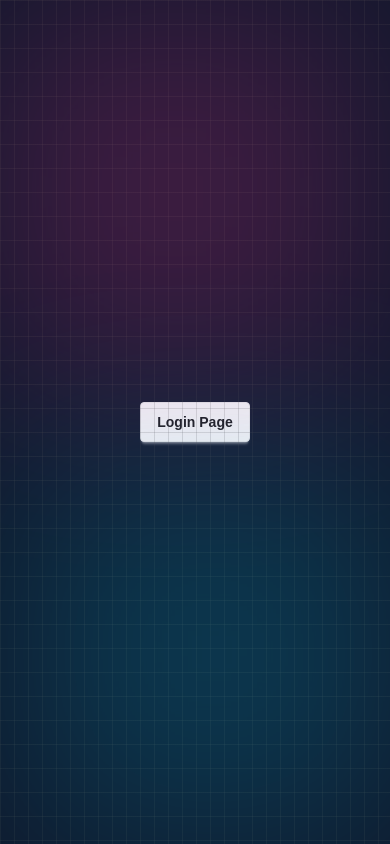
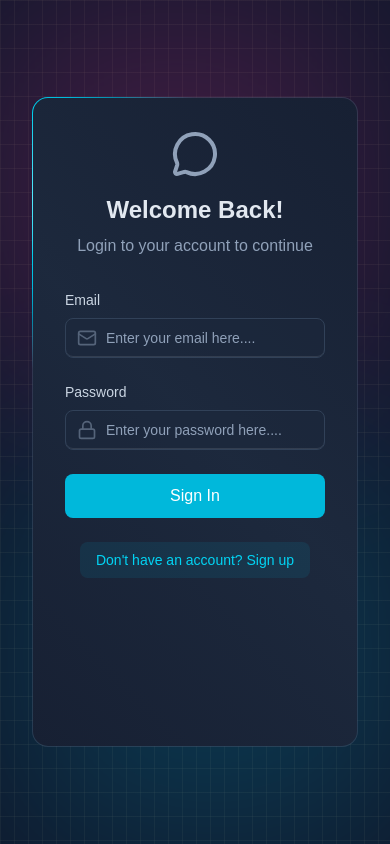
Before and after one commit to manishYadav2007/MERN-Stack-Projects, a React app in the folder chatify-hub/frontend/: page /login in a window 390 px wide. Built offline with nearby package versions, Linux system fonts and the light colour scheme; no server answers; the HTML template or start-up script is replaced by a standard one.

Commit message:
Connect the backend login and logout API endpoints with the frontend login and logout user interface.

```diff
--- a/chatify-hub/frontend/src/pages/ChatPage.jsx
+++ b/chatify-hub/frontend/src/pages/ChatPage.jsx
@@ -1,9 +1,14 @@
 import React from "react";
+import { useAuthStore } from "../store/useAuthStore";
 
 const ChatPage = () => {
+  const { logout } = useAuthStore();
+
   return (
     <>
-      <button className="btn btn-group">Home Page</button>
+      <button className="btn btn-group z-10" onClick={logout}>
+        Logout
+      </button>
     </>
   );
 };
--- a/chatify-hub/frontend/src/pages/LoginPage.jsx
+++ b/chatify-hub/frontend/src/pages/LoginPage.jsx
@@ -1,11 +1,121 @@
-import React from 'react'
+import { useState } from "react";
+import AnimatedBorderContainer from "../components/AnimatedBorderContainer";
+import { useAuthStore } from "../store/useAuthStore";
+import { LoaderIcon } from "react-hot-toast";
+import { LockIcon, MailIcon, MessageCircleIcon } from "lucide-react";
+import { Link } from "react-router-dom";
+const LoginPage = () => {
+  const [formData, setFormData] = useState({
+    email: "",
+    password: "",
+  });
+  const { isLogin, login } = useAuthStore();
 
-const LoginPage = () => {
+  const onClickHandleSubmit = async (event) => {
+    event.preventDefault();
+    login(formData);
+  };
+
   return (
-    <div>
-      <button className='btn btn-danger'>Login Page</button>
+    <div className="w-full flex items-center justify-center p-4 bg-slate-900">
+      <div className="relative w-full max-w-6xl md:h-[800px] h-[650px]">
+        <AnimatedBorderContainer>
+          <div className="w-full flex flex-col md:flex-row">
+            {/*Form Column-SignUp*/}
+            <div className="md:w-1/2 p-8 flex items-center justify-center md:border-r border-slate-600/30">
+              <div className="w-full max-w-md">
+                <div className="text-center mb-8">
+                  <MessageCircleIcon className="w-12 h-12 mx-auto text-slate-400 mb-4" />
+                  <h2 className="text-2xl font-bold text-slate-200 mb-2">
+                    Welcome Back!
+                  </h2>
+                  <p className="text-slate-400">
+                    Login to your account to continue
+                  </p>
+                </div>
+
+                <form onSubmit={onClickHandleSubmit} className="space-y-6">
+                  {/*Email*/}
+                  <div>
+                    <label className="signup-input-label">Email</label>
+                    <div className="relative">
+                      <MailIcon className="auth-input-icon" />
+                      <input
+                        type="email"
+                        value={formData.email}
+                        onChange={(e) =>
+                          setFormData({ ...formData, email: e.target.value })
+                        }
+                        className="input"
+                        placeholder="Enter your email here...."
+                      />
+                    </div>
+                  </div>
+                  {/*Password*/}
+
+                  <div>
+                    <label className="signup-input-label">Password</label>
+                    <div className="relative">
+                      <LockIcon className="auth-input-icon" />
+                      <input
+                        type="password"
+                        value={formData.password}
+                        onChange={(e) =>
+                          setFormData({ ...formData, password: e.target.value })
+                        }
+                        className="input"
+                        placeholder="Enter your password here...."
+                      />
+                    </div>
+                  </div>
+                  {/* Submit Button */}
+                  <button
+                    className="submit-form-btn"
+                    type="submit"
+                    disabled={isLogin}
+                  >
+                    {isLogin ? (
+                      <LoaderIcon className="w-full h-5 animate-spin text-center" />
+                    ) : (
+                      "Sign In"
+                    )}
+                  </button>
+                </form>
+
+                <div className="mt-6 text-center">
+                  <Link to="/signup" className="auth-redirect-link">
+                    Don't have an account? Sign up
+                  </Link>
+                </div>
+              </div>
+            </div>
+
+            {/*Form Illustration*/}
+            <div className="hidden md:w-1/2 md:flex items-center justify-center p-6 bg-gradient-to-bl from-slate-800/20 to-transparent">
+              <div>
+                <img
+                  src="https://github.com/burakorkmez/chatify/blob/master/frontend/public/login.png?raw=true"
+                  alt="People using mobile devices"
+                  className="w-full h-auto object-contain"
+                />
+                <div className="mt-6 text-center">
+                  <h3 className="text-xl font-medium text-cyan-400">
+                    Connect with friends and family
+                  </h3>
+
+                  <div className="mt-4 flex justify-center gap-4">
+                    <span className="auth-badge">Free</span>
+                    <span className="auth-badge">Easy Setup</span>
+                    <span className="auth-badge">Private</span>
+                  </div>
+                </div>
+              </div>
+            </div>
+          </div>
+        </AnimatedBorderContainer>
+      </div>
     </div>
-  )
-}
+  );
+};
 
-export default LoginPage
+export default LoginPage;
--- a/chatify-hub/frontend/src/store/useAuthStore.js
+++ b/chatify-hub/frontend/src/store/useAuthStore.js
@@ -6,7 +6,7 @@
   authUser: null,
   isCheckingAuth: true,
   isSignUp: false,
-
+  isLogin: false,
   checkAuth: async () => {
     try {
       const response = await axiosInstance.get("/auth/verify");
@@ -34,4 +34,37 @@
       set({ isSignUp: false });
     }
   },
+
+  login: async (data) => {
+    set({ isLogin: true });
+    try {
+      const response = await axiosInstance.post("/auth/login", data);
+      set({ authUser: response.data });
+      toast.success("Login successful!");
+    } catch (error) {
+      const errorMessage =
+        error.response?.data?.message || "Network Error: Unable to login";
+
+      toast.error(errorMessage);
+      console.error(`Login Error: ${error}`);
+    } finally {
+      set({ isLogin: false });
+    }
+  },
+
+  logout: async () => {
+    set({ isLoggedOut: true });
+    try {
+      await axiosInstance.post("/auth/logout");
+      set({ authUser: null });
+      toast.success("Logged out successful!");
+    } catch (error) {
+      const errorMessage =
+        error.response?.data?.message || "Network Error: Unable to logout";
+      toast.error(errorMessage);
+      console.log(`Logout Error: ${error}`);
+    } finally {
+      set({ isLoggedOut: false });
+    }
+  },
 }));
```
Also changed, not shown: 1 other file (tests, documents, lock files or other folders).
